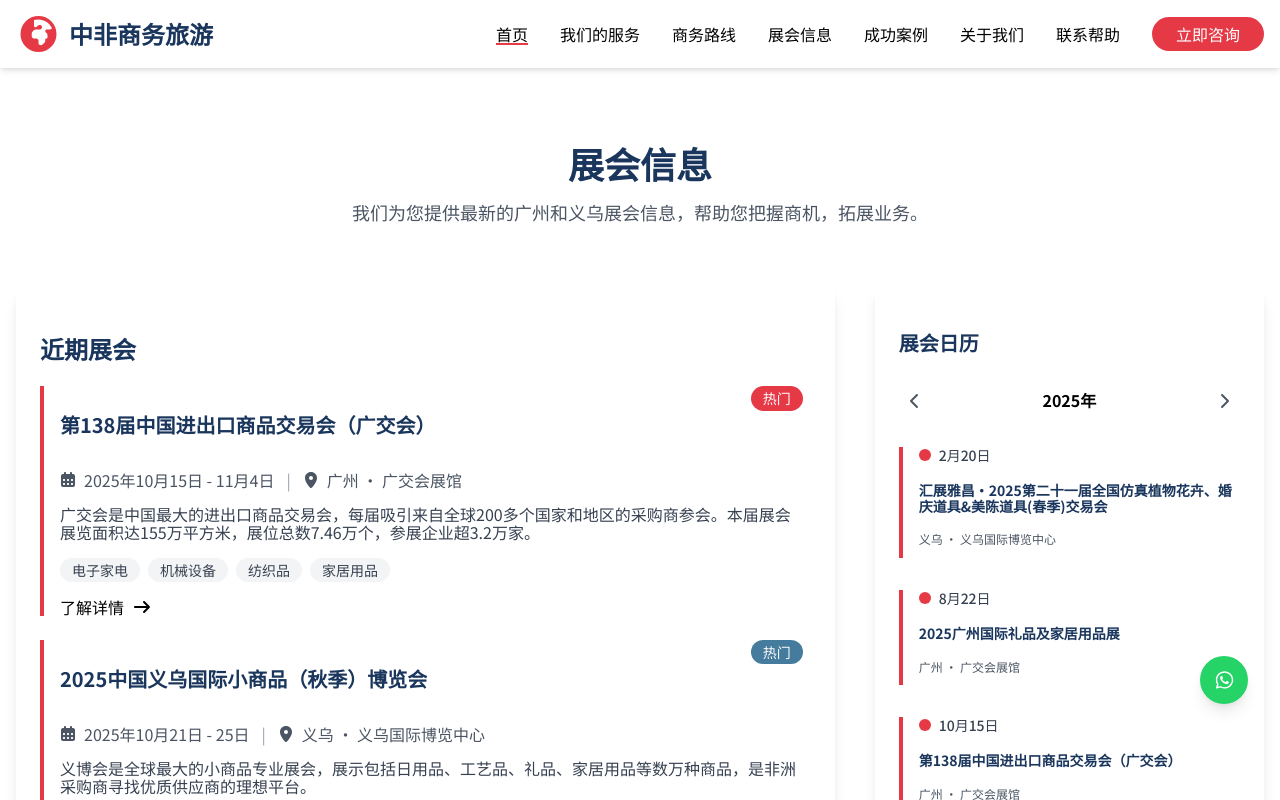
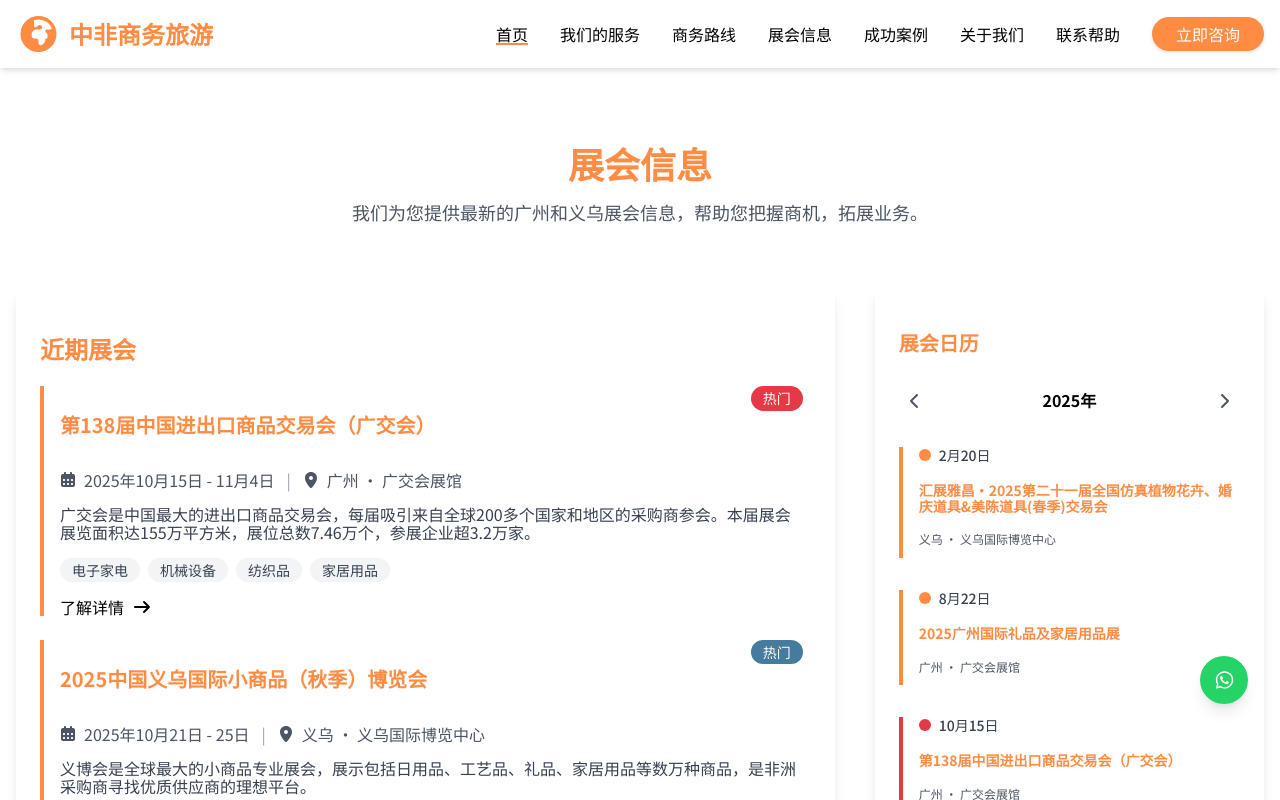
Before and after one commit to TwinTailTown/travelweb, a Next.js app: page / in a window 1280 px wide. Both pictures are taken after a click on the button 914 px from the left and 5451 px from the top of the page. Shown: the part 5051-5851 px from the top of the page. Built offline with nearby package versions, Linux system fonts and the light colour scheme.

Commit message:
更新全局样式和组件样式，重构颜色变量以统一主题色，优化按钮和状态色样式，提升用户体验。调整展会和联系表单组件的样式，确保在不同屏幕尺寸下的兼容性。

```diff
--- a/app/globals.scss
+++ b/app/globals.scss
@@ -1,14 +1,41 @@
-// 颜色变量
+// 颜色变量 - 橙色为主色，绿色为次色
 :root {
-  --primary-color: #1a365d;
-  --secondary-color: #f59e0b;
-  --accent-color: #3b82f6;
-  --dark-color: #0f172a;
-  --light-color: #f8fafc;
-  --african-color-1: #e63946;
-  --african-color-2: #457b9d;
-  --african-color-3: #1d3557;
-  --african-color-4: #f1faee;
+  // 主色系 - 橙色
+  --primary-color: #FF8C42;
+  --primary-color-light: #FFB366;
+  --primary-color-dark: #E67A2E;
+  --primary-color-hover: #FF7A29;
+
+  // 次色系 - 绿色
+  --secondary-color: #4CAF50;
+  --secondary-color-light: #66BB6A;
+  --secondary-color-dark: #388E3C;
+  --secondary-color-hover: #45A049;
+
+  // 辅助色
+  --accent-color: #FFA726;
+  --dark-color: #2C3E50;
+  --light-color: #F5F7FA;
+  --text-color: #333333;
+  --text-light: #6B7280;
+  --border-color: #E0E0E0;
+
+  // 背景色
+  --bg-primary: #FFFFFF;
+  --bg-secondary: #F9FAFB;
+  --bg-light: #FFF8F3;
+
+  // 状态色
+  --success-color: #4CAF50;
+  --warning-color: #FF9800;
+  --error-color: #F44336;
+  --info-color: #2196F3;
+
+  // 阴影
+  --shadow-sm: 0 2px 4px rgba(0, 0, 0, 0.1);
+  --shadow-md: 0 4px 6px rgba(0, 0, 0, 0.1);
+  --shadow-lg: 0 10px 15px rgba(0, 0, 0, 0.1);
+  --shadow-xl: 0 20px 25px rgba(0, 0, 0, 0.15);
 }
 
 * {
@@ -70,7 +97,7 @@ a {
 
 // 按钮样式
 .btn-primary {
-  background-color: var(--african-color-1);
+  background-color: var(--primary-color);
   color: white;
   transition: all 0.3s ease;
   padding: 0.5rem 1.5rem;
@@ -80,10 +107,12 @@ a {
   cursor: pointer;
   display: inline-block;
   text-decoration: none;
+  box-shadow: var(--shadow-sm);
 
   &:hover {
-    background-color: #c1121f;
+    background-color: var(--primary-color-hover);
     transform: translateY(-2px);
+    box-shadow: var(--shadow-md);
   }
 
   &:active {
@@ -93,7 +122,7 @@ a {
 
 .btn-secondary {
   background-color: var(--secondary-color);
-  color: var(--dark-color);
+  color: white;
   transition: all 0.3s ease;
   padding: 0.5rem 1.5rem;
   border-radius: 9999px;
@@ -102,10 +131,12 @@ a {
   cursor: pointer;
   display: inline-block;
   text-decoration: none;
+  box-shadow: var(--shadow-sm);
 
   &:hover {
-    background-color: #d97706;
+    background-color: var(--secondary-color-hover);
     transform: translateY(-2px);
+    box-shadow: var(--shadow-md);
   }
 
   &:active {
@@ -128,7 +159,7 @@ a {
 // 触摸优化
 .touch-manipulation {
   touch-action: manipulation;
-  -webkit-tap-highlight-color: rgba(230, 57, 70, 0.2);
+  -webkit-tap-highlight-color: rgba(255, 140, 66, 0.2);
 }
 
 // 服务卡片样式
@@ -163,11 +194,11 @@ a {
     }
 
     &::-webkit-scrollbar-thumb {
-      background-color: var(--african-color-1);
+      background-color: var(--primary-color);
       border-radius: 0.5rem;
 
       &:hover {
-        background-color: #c1121f;
+        background-color: var(--primary-color-hover);
       }
     }
 
@@ -266,7 +297,7 @@ a {
       touch-action: manipulation;
 
       &.active {
-        background-color: var(--african-color-1);
+        background-color: var(--primary-color);
         width: 1.5rem;
         border-radius: 0.25rem;
       }
--- a/components/Exhibitions.module.scss
+++ b/components/Exhibitions.module.scss
@@ -123,7 +123,7 @@
   border-radius: 9999px;
   height: 2rem;
   width: 2rem;
-  border-bottom: 2px solid var(--african-color-1);
+  border-bottom: 2px solid var(--primary-color);
 }
 
 @keyframes spin {
@@ -170,7 +170,7 @@
     }
 
     &::-webkit-scrollbar-thumb {
-      background-color: var(--african-color-1);
+      background-color: var(--primary-color);
       border-radius: 0.5rem;
 
       &:hover {
@@ -206,7 +206,7 @@
 }
 
 .event {
-  border-left: 4px solid var(--african-color-1);
+  border-left: 4px solid var(--primary-color);
   padding-left: 1rem;
   margin-bottom: 1.5rem;
   transition: all 0.3s;
@@ -331,11 +331,11 @@
 
   // 动态链接颜色类
   &.linkAfrican1 {
-    color: var(--african-color-1);
+    color: var(--primary-color);
   }
 
   &.linkAfrican2 {
-    color: var(--african-color-2);
+    color: var(--secondary-color);
   }
 
   &.linkPrimary {
@@ -417,7 +417,7 @@
   touch-action: manipulation;
 
   &.active {
-    background-color: var(--african-color-1);
+    background-color: var(--primary-color);
     width: 1.5rem;
     border-radius: 0.25rem;
   }
@@ -462,7 +462,7 @@
   cursor: pointer;
 
   &:hover {
-    color: var(--african-color-1);
+    color: var(--primary-color);
   }
 }
 
@@ -477,7 +477,7 @@
 }
 
 .calendarEvent {
-  border-left: 4px solid var(--african-color-1);
+  border-left: 4px solid var(--primary-color);
   padding-left: 1rem;
   margin-bottom: 1.5rem;
   cursor: pointer;
--- a/components/Exhibitions.tsx
+++ b/components/Exhibitions.tsx
@@ -243,7 +243,7 @@ export default function Exhibitions() {
                                 style={
                                   exhibition.badgeColor
                                     ? { backgroundColor: exhibition.badgeColor }
-                                    : { backgroundColor: '#e63946' }
+                                    : { backgroundColor: '#FF8C42' }
                                 }
                               >
                                 {exhibition.badge}
@@ -341,14 +341,14 @@ export default function Exhibitions() {
                     className={`${styles.calendarEvent} scroll-animate`}
                     onClick={() => scrollToExhibition(event.id)}
                     style={{
-                      borderLeftColor: event.badgeColor || '#e63946',
+                      borderLeftColor: event.badgeColor || '#FF8C42',
                     }}
                   >
                     <div className={styles.calendarEventHeader}>
                       <div
                         className={styles.calendarEventDot}
                         style={{
-                          backgroundColor: event.badgeColor || '#e63946',
+                          backgroundColor: event.badgeColor || '#FF8C42',
                         }}
                       />
                       <span className={styles.calendarEventDate}>
--- a/components/FloatButtons.module.scss
+++ b/components/FloatButtons.module.scss
@@ -44,7 +44,7 @@
   position: fixed;
   bottom: 2rem;
   right: 2rem;
-  background-color: var(--african-color-1);
+  background-color: var(--primary-color);
   color: white;
   width: 3.5rem;
   height: 3.5rem;
@@ -60,11 +60,11 @@
   cursor: pointer;
 
   &:hover {
-    background-color: #c1121f;
+    background-color: var(--primary-color-hover);
   }
 
   &:active {
-    background-color: #c1121f;
+    background-color: var(--primary-color-dark);
   }
 
   &.visible {
--- a/components/Footer.module.scss
+++ b/components/Footer.module.scss
@@ -1,5 +1,5 @@
 .footer {
-  background-color: #1a365d;
+  background-color: var(--dark-color);
   color: white;
   padding-top: 3rem;
   padding-bottom: 3rem;
@@ -67,7 +67,7 @@
 
 .logoIcon {
   font-size: 1.875rem;
-  color: #e63946;
+  color: var(--primary-color);
   margin-right: 0.5rem;
 }
 
@@ -139,7 +139,7 @@
 .contactIcon {
   margin-top: 0.25rem;
   margin-right: 0.5rem;
-  color: #e63946;
+  color: var(--primary-color);
   flex-shrink: 0;
 }
 
--- a/components/LogisticsServices.module.scss
+++ b/components/LogisticsServices.module.scss
@@ -17,7 +17,7 @@
 .title {
   font-size: 2rem;
   font-weight: 700;
-  color: #1a1a1a;
+  color: var(--dark-color);
   margin-bottom: 0.5rem;
 
   @media (min-width: 768px) {
@@ -28,7 +28,7 @@
 .titleUnderline {
   width: 120px;
   height: 4px;
-  background: linear-gradient(to right, var(--primary-color), #34a853);
+  background: linear-gradient(to right, var(--primary-color), var(--secondary-color));
   border-radius: 2px;
 }
 
@@ -114,8 +114,8 @@
   height: 100%;
   background: linear-gradient(
     135deg,
-    rgba(52, 168, 83, 0.85) 0%,
-    rgba(34, 139, 34, 0.90) 100%
+    rgba(76, 175, 80, 0.85) 0%,
+    rgba(56, 142, 60, 0.90) 100%
   );
   z-index: 2;
 }
@@ -171,8 +171,9 @@
   backdrop-filter: blur(10px);
 
   &:hover {
-    background-color: white;
-    color: var(--primary-color);
+    background-color: var(--primary-color);
+    border-color: var(--primary-color);
+    color: white;
     transform: translateY(-2px);
   }
 }
--- a/components/Navigation.module.scss
+++ b/components/Navigation.module.scss
@@ -53,7 +53,7 @@
 
 .logoIcon {
   font-size: 2.25rem;
-  color: var(--african-color-1);
+  color: var(--primary-color);
   margin-right: 0.5rem;
 }
 
@@ -87,12 +87,12 @@
     height: 2px;
     bottom: -2px;
     left: 0;
-    background-color: var(--african-color-1);
+    background-color: var(--primary-color);
     transition: width 0.3s ease;
   }
 
   &:hover {
-    color: var(--african-color-1);
+    color: var(--primary-color);
   }
 
   &:hover::after,
@@ -112,7 +112,7 @@
   color: #1f2937;
 
   &:hover {
-    color: var(--african-color-1);
+    color: var(--primary-color);
   }
 }
 
@@ -202,7 +202,7 @@
 
   &:hover,
   &:active {
-    color: var(--african-color-1);
+    color: var(--primary-color);
   }
 }
 
--- a/components/Routes.module.scss
+++ b/components/Routes.module.scss
@@ -128,15 +128,15 @@
 
   // 动态背景色类
   &.bgAfrican1 {
-    background-color: var(--african-color-1);
+    background-color: var(--primary-color);
   }
 
   &.bgAfrican2 {
-    background-color: var(--african-color-2);
+    background-color: var(--secondary-color);
   }
 
   &.bgSecondary {
-    background-color: var(--secondary-color);
+    background-color: var(--accent-color);
   }
 }
 
@@ -171,15 +171,15 @@
 
   // 动态图标颜色类
   &.textAfrican1 {
-    color: var(--african-color-1);
+    color: var(--primary-color);
   }
 
   &.textAfrican2 {
-    color: var(--african-color-2);
+    color: var(--secondary-color);
   }
 
   &.textSecondary {
-    color: var(--secondary-color);
+    color: var(--accent-color);
   }
 }
 
@@ -223,7 +223,7 @@
 }
 
 .highlightIcon {
-  color: #10b981;
+  color: var(--secondary-color);
   margin-top: 0.25rem;
   margin-right: 0.5rem;
 }
--- a/components/Stats.module.scss
+++ b/components/Stats.module.scss
@@ -1,7 +1,7 @@
 .section {
   padding-top: 4rem;
   padding-bottom: 4rem;
-  background: linear-gradient(135deg, var(--primary-color), var(--african-color-3));
+  background: linear-gradient(135deg, var(--primary-color), var(--secondary-color-dark));
 }
 
 .container {
```
Also changed, not shown: components/ContactForm.module.scss (+12 -12 lines), components/Services.module.scss (+16 -16 lines), components/SourcingIntro.module.scss (+7 -7 lines), 1 other file (tests, documents, lock files or other folders).
